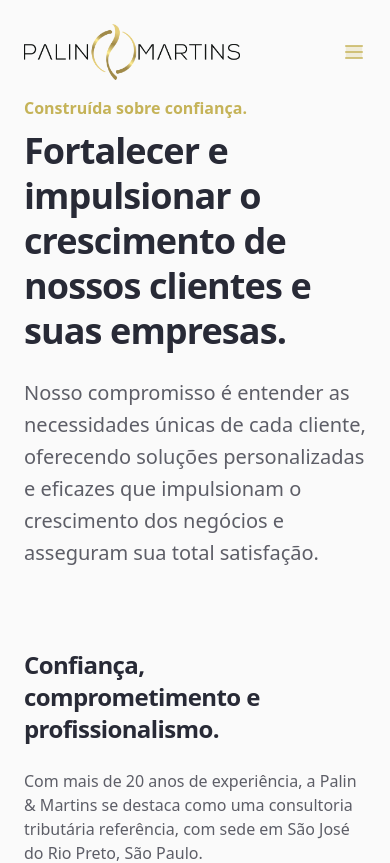
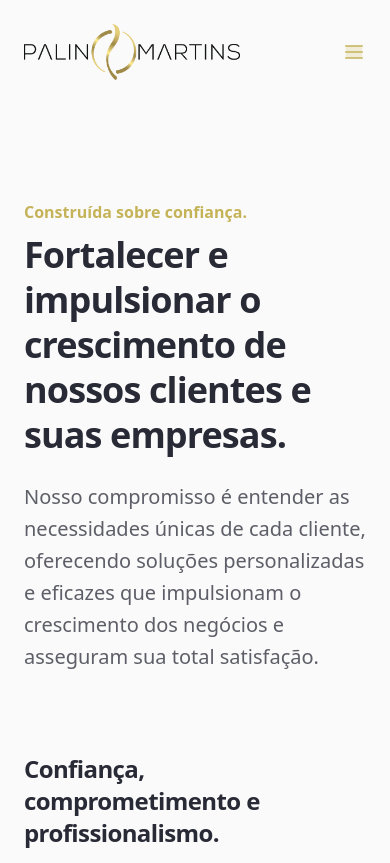
Before and after one commit to igornicoletti/react-group-palin, a React (Vite) app: page / in a window 390 px wide. Shown: the top 863 px of the page. Built offline with nearby package versions, Linux system fonts and the light colour scheme.

Commit message:
feat: test

```diff
--- a/src/pages/AboutUs.tsx
+++ b/src/pages/AboutUs.tsx
@@ -2,7 +2,7 @@ import { aboutData } from '../datas'
 
 export const AboutUs = () => {
   return (
-    <section className="relative overflow-hidden py-24 sm:py-32 sm:pt-48 mx-auto max-w-7xl px-6 lg:px-8">
+    <section className="relative overflow-hidden py-24 sm:py-32 mx-auto max-w-7xl px-6 lg:px-8">
       <div className="max-w-4xl">
         <p className="font-semibold text-dracula-main">{aboutData.section}</p>
         <h1 className="mt-2 text-4xl/tight font-semibold tracking-tight text-pretty text-dracula-dark sm:text-5xl">{aboutData.title}</h1>
--- a/src/pages/HeaderNav.tsx
+++ b/src/pages/HeaderNav.tsx
@@ -1,6 +1,6 @@
 import { Dialog, DialogPanel } from '@headlessui/react'
 import { List, X } from '@phosphor-icons/react'
-import { useEffect, useState } from 'react'
+import { useState } from 'react'
 
 const navigation = [
   { name: 'Empresa', href: '#' },
@@ -9,22 +9,9 @@ const navigation = [
 
 export const HeaderNav = () => {
   const [mobileMenuOpen, setMobileMenuOpen] = useState(false)
-  const [isHeaderVisible, setIsHeaderVisible] = useState(true)
-
-  useEffect(() => {
-    let lastScrollY = 0
-    const handleScroll = () => {
-      setIsHeaderVisible(window.scrollY <= lastScrollY || window.scrollY <= 100)
-      lastScrollY = window.scrollY
-    }
-
-    window.addEventListener('scroll', handleScroll)
-
-    return () => window.removeEventListener('scroll', handleScroll)
-  }, [])
 
   return (
-    <header className={`z-10 fixed top-0 left-0 w-full transition-transform duration-300 ${!isHeaderVisible ? '-translate-y-full' : 'translate-y-0'}`}>
+    <header className={'relative'}>
       <nav aria-label="Global" className="mx-auto flex max-w-7xl items-center justify-between p-6 lg:px-8">
         <div className="flex items-center gap-x-16">
           <a href="#" className="-m-1.5 p-1.5">
```
